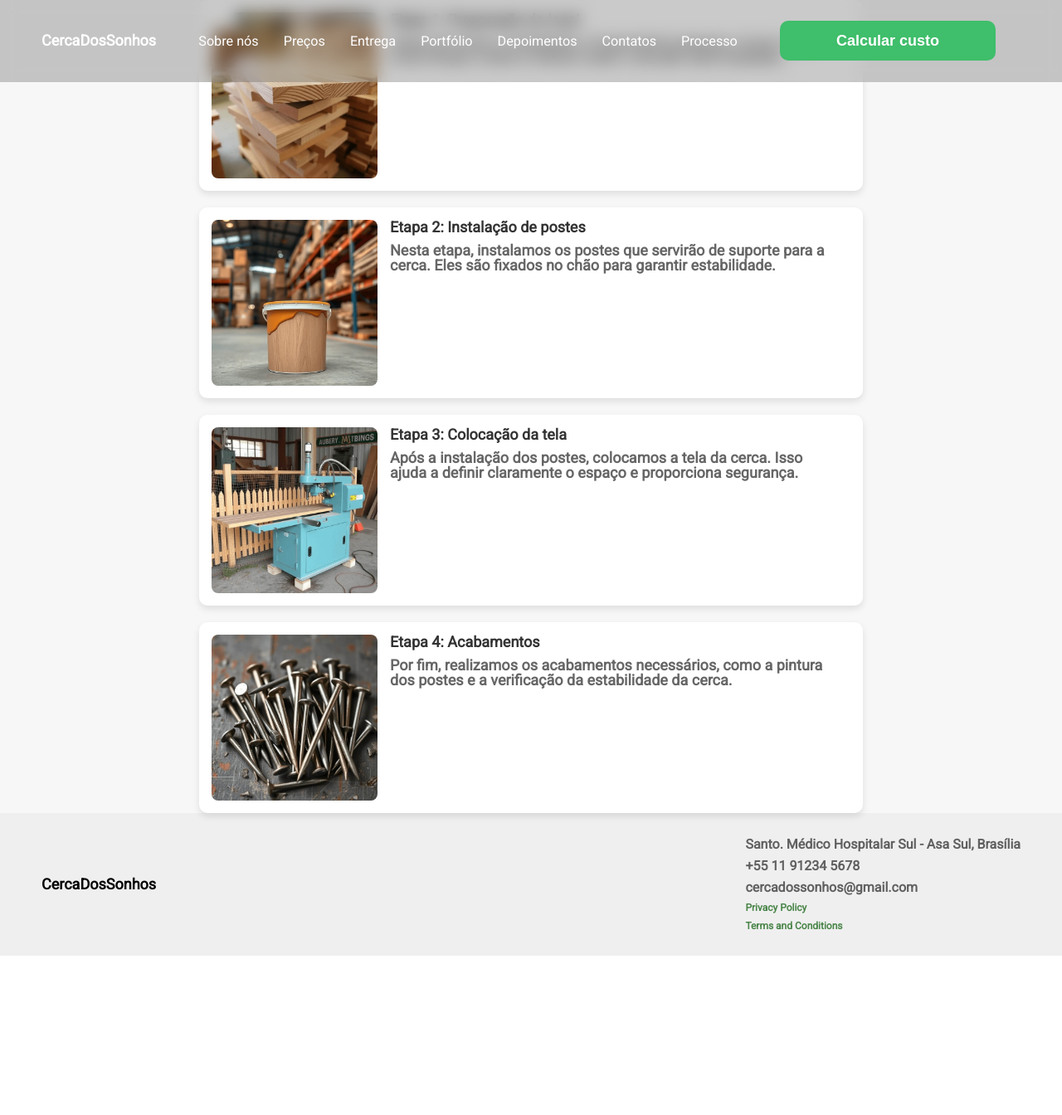
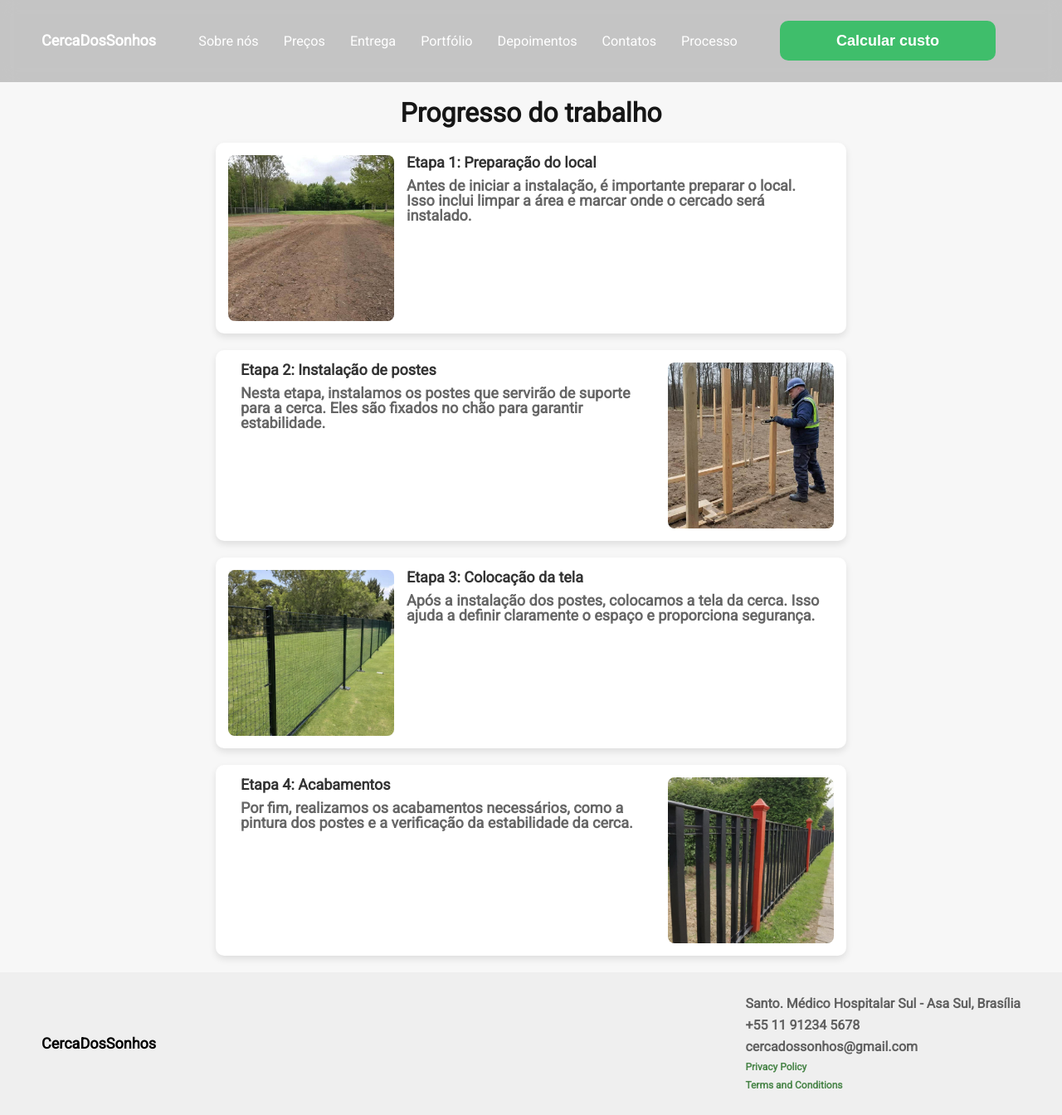
Before and after one commit to NausAlexus/Zabor-dlya-braziliya, a PHP site: page /work.html in a window 1280 px wide. Shown: the whole page at 83% size. Before the commit the page ends 1152 px from the top, so only its background shows below. Run offline with PHP 8.4, Linux system fonts and the light colour scheme; some libraries are stand-ins or nearby versions.

Commit message:
вапва

```diff
--- a/style/style.css
+++ b/style/style.css
@@ -1201,10 +1201,18 @@ input[type=button]:focus {
     gap: 20px;
     max-width: 800px;
     margin: 0 auto;
+	margin-top: 100px;
+    padding: 20px; /* Внутренний отступ для мобильных устройств */
+}
+.process-steps h1 {
+	text-align: center;
+	font-weight: 900;
+	font-size: 32px;
 }
 
 .step {
     display: flex;
+    flex-direction: column; /* По умолчанию столбец для мобильных устройств */
     padding: 15px;
     background-color: #fff;
     border-radius: 10px;
@@ -1218,7 +1226,7 @@ input[type=button]:focus {
 }
 
 .reverse {
-	flex-direction: row-reverse;
+    flex-direction: column-reverse; /* Убираем реверс для мобильных устройств */
 }
 
 .description {
@@ -1239,6 +1247,30 @@ input[type=button]:focus {
 
 .description p {
     color: #666; /* Серый цвет текста */
+}
+
+/* Медиа-запросы для экранов шире 600px */
+@media (min-width: 600px) {
+    .step {
+        flex-direction: row; /* Ставим карточки в ряд на более широких экранах */
+    }
+
+    .reverse {
+        flex-direction: row-reverse; /* Для обратного порядка на более широких экранах */
+    }
+}
+
+/* Медиа-запросы для экранов шире 400px */
+@media (min-width: 400px) {
+    .step {
+        flex-direction: row; /* Ставим карточки в ряд на экранах шире 400px */
+    }
+}
+
+@media (max-width: 600px) {
+	.step img {
+		max-width: 100%; /* Изменяем на 100% для адаптивности */
+	}
 }
 
 
--- a/work.html
+++ b/work.html
@@ -5,20 +5,11 @@
     <meta charset="UTF-8">
     <meta name="viewport" content="width=device-width, initial-scale=1.0, minimum-scale=1.0, maximum-scale=1.0, user-scalable=no">
 
-    <title>CercaDosSonhos - Seu Especialista em Cercas e Muros no Brasil</title>
+    <title>CercaDosSonhos - Hó Trabalho na instalação de cercas</title>
     <meta
         name="description"
-        content="Explore o mundo de cercas e muros de alta qualidade com a CercaDosSonhos. Garantimos segurança, durabilidade e design personalizado em cada instalação no Brasil."
+        content="Descubra o processo de instalação de cercas com a CercaDosSonhos. Garantimos qualidade, segurança e profissionalismo em cada etapa da instalação."
     />
-
-
-    <link rel="preconnect" href="https://fonts.googleapis.com">
-    <link rel="preconnect" href="https://fonts.gstatic.com" crossorigin>
-
-
-    <link rel="stylesheet" href="https://cdn.jsdelivr.net/npm/@fancyapps/ui@5.0/dist/fancybox/fancybox.css">
-    <link rel="stylesheet" href="https://cdn.jsdelivr.net/npm/swiper@8/swiper-bundle.min.css">
-
 
     <link rel="icon" href="./img/favicon.ico">
     <link rel="stylesheet" href="./style/reset.css">
@@ -58,7 +49,7 @@
                         <a href="work.html" class="menu__item-link" data-scroll>Processo</a>
                     </li>
                 </ul>
-                <a class="btn-cost" href="#form">Calcular custo</a>
+                <a class="btn-cost" href="index.html#form">Calcular custo</a>
                 <div class="burger">
                     <span></span>
                 </div>
@@ -69,8 +60,9 @@
 
 <main>
     <section class="process-steps">
+        <h1>Progresso do trabalho</h1>
         <div class="step">
-            <img src="img/benefit-1.jpg" alt="Etapa 1: Preparação do local">
+            <img src="img/work1.jpg" alt="Etapa 1: Preparação do local">
             <div class="description">
                 <h3>Etapa 1: Preparação do local</h3>
                 <p>Antes de iniciar a instalação, é importante preparar o local. Isso inclui limpar a área e marcar onde o cercado será instalado.</p>
@@ -82,11 +74,11 @@
                 <h3>Etapa 2: Instalação de postes</h3>
                 <p>Nesta etapa, instalamos os postes que servirão de suporte para a cerca. Eles são fixados no chão para garantir estabilidade.</p>
             </div>
-            <img src="img/benefit-2.jpg" alt="Etapa 2: Instalação de postes">
+            <img src="img/work2.jpg" alt="Etapa 2: Instalação de postes">
         </div>
 
         <div class="step">
-            <img src="img/benefit-3.jpg" alt="Etapa 3: Colocação da tela">
+            <img src="img/work3.jpg" alt="Etapa 3: Colocação da tela">
             <div class="description">
                 <h3>Etapa 3: Colocação da tela</h3>
                 <p>Após a instalação dos postes, colocamos a tela da cerca. Isso ajuda a definir claramente o espaço e proporciona segurança.</p>
@@ -98,7 +90,7 @@
                 <h3>Etapa 4: Acabamentos</h3>
                 <p>Por fim, realizamos os acabamentos necessários, como a pintura dos postes e a verificação da estabilidade da cerca.</p>
             </div>
-            <img src="img/benefit-4.jpg" alt="Etapa 4: Acabamentos">
+            <img src="img/work4.jpg" alt="Etapa 4: Acabamentos">
         </div>
     </section>
 </main>
```
Also changed, not shown: other parts of style/style.css (+169 -2 lines), img/review-1.jpg (deleted), img/review-2.jpg (deleted), img/review-3.jpg (deleted), img/review-4.JPG (deleted), img/review-5.JPG (deleted), img/review-6.JPG (deleted), img/review-7.JPG (deleted), img/review-8.JPG (deleted), img/review-video-1.jpg (deleted), img/video-1.jpg (deleted), img/video-2.jpg (deleted), img/video-3.jpg (deleted), img/video-4.jpg (deleted), 4 more files. Lines whose indentation alone changed are shown as unchanged.
